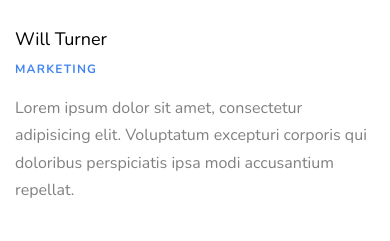
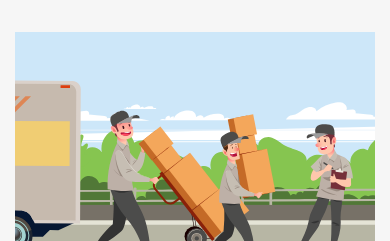
Before and after one commit to masb3/delivery24, a Django app: page / in a window 390 px wide. Shown: the part 5471-5712 px from the top of the page. Run offline with Django 3.2, Linux system fonts and the light colour scheme; parts of the project's set-up code (start-up, migrations or seed data) failed here and were passed over; some libraries are stand-ins or nearby versions; some web fonts are replaced.

Commit message:
landing improved, navbar updated, added imgs

```diff
--- a/delivery24/core/templates/core/index.html
+++ b/delivery24/core/templates/core/index.html
@@ -44,8 +44,10 @@
     </div>
   </div>
 
+
   <div class="site-wrap"  id="home-section">
 
+<!-- NAVBAR SECTION -->
     <div class="site-mobile-menu site-navbar-target">
       <div class="site-mobile-menu-header">
         <div class="site-mobile-menu-close mt-3">
@@ -54,7 +56,6 @@
       </div>
       <div class="site-mobile-menu-body"></div>
     </div>
-
 
     <header class="site-navbar py-4 js-sticky-header site-navbar-target" role="banner">
 
@@ -71,14 +72,15 @@
               <ul class="site-menu main-menu js-clone-nav mr-auto d-none d-lg-block ml-0 pl-0">
                 <li><a href="#home-section" class="nav-link">Home</a></li>
                 <li><a href="#features-section" class="nav-link">Features</a></li>
+                <li><a href="#start-section" class="nav-link"><span class="badge badge-pill badge-success">Get Started</span></a></li>
                 <li class="has-children">
-                  <a href="#start-section" class="nav-link">Get Started</a>
+                  <a href="#partner-section" class="nav-link">Become a Partner</a>
                   <ul class="dropdown arrow-top">
                     <li><a href="#" target="_blank" class="nav-link"><span class="text-primary">More Free Templates</span></a></li>
                     <li><a href="#our-team-section" class="nav-link">Our Team</a></li>
                     <li class="has-children">
                       <a href="#">More Links</a>
-                      <ul class="dropdown">
+                        <ul class="dropdown">
                         <li><a href="#">Menu One</a></li>
                         <li><a href="#">Menu Two</a></li>
                         <li><a href="#">Menu Three</a></li>
@@ -86,7 +88,6 @@
                     </li>
                   </ul>
                 </li>
-                <li><a href="#partner-section" class="nav-link">Become a Partner</a></li>
                 <li><a href="#blog-section" class="nav-link">Blog</a></li>
                 <li><a href="#contact-section" class="nav-link">Contact</a></li>
               </ul>
@@ -100,8 +101,9 @@
       </div>
 
     </header>
+<!-- END NAVBAR SECTION -->
 
-
+<!-- HOME SECTION -->
     <div class="site-blocks-cover" style="overflow: hidden;">
       <div class="container">
         <div class="row align-items-center justify-content-center">
@@ -130,8 +132,9 @@
         </div>
       </div>
     </div>
+<!-- END HOME SECTION -->
 
-
+<!-- FEATURES SECTION -->
     <div class="site-section" id="features-section">
       <div class="container">
         <div class="row mb-5 justify-content-center text-center"  data-aos="fade-up">
@@ -185,8 +188,9 @@
         </div>
       </div>
     </div>
+<!-- END FEATURES SECTION -->
 
-
+<!-- GET STARTED SECTION -->
     <div class="site-section bg-light" id="start-section">
       <div class="container">
         <div class="row mb-5">
@@ -215,134 +219,10 @@
 
       </div>
     </div>
+<!-- END GET STARTED SECTION -->
 
-    <div class="site-section" id="our-team-section">
-      <div class="container">
-        <div class="row mb-5 justify-content-center text-center"  data-aos="fade-up">
-          <div class="col-7 text-center  mb-5">
-            <h2 class="section-title">Our Team</h2>
-            <p class="lead">Lorem ipsum dolor sit amet, consectetur adipisicing elit. Fuga quos quaerat sapiente nam, id vero.</p>
-          </div>
-        </div>
-
-        <div class="row">
-
-          <div class="col-lg-4 col-md-6 mb-4" data-aos="fade-up" data-aos-delay="100">
-            <div class="person">
-              <div class="bio-img">
-                <figure>
-                  <img src="images/person_1.jpg" alt="Image" class="img-fluid">
-                </figure>
-                <div class="social">
-                  <a href="#"><span class="icon-facebook"></span></a>
-                  <a href="#"><span class="icon-twitter"></span></a>
-                  <a href="#"><span class="icon-instagram"></span></a>
-                </div>
-              </div>
-              <h2 class="text-black h1">Cloe Marena</h2>
-              <span class="sub-title d-block mb-3">President</span>
-              <p>Lorem ipsum dolor sit amet, consectetur adipisicing elit. Voluptatum excepturi corporis qui doloribus perspiciatis ipsa modi accusantium repellat.</p>
-            </div>
-          </div>
-
-          <div class="col-lg-4 col-md-6 mb-4" data-aos="fade-up" data-aos-delay="200">
-            <div class="person">
-              <div class="bio-img">
-                <figure>
-                  <img src="images/person_2.jpg" alt="Image" class="img-fluid">
-                </figure>
-                <div class="social">
-                  <a href="#"><span class="icon-facebook"></span></a>
-                  <a href="#"><span class="icon-twitter"></span></a>
-                  <a href="#"><span class="icon-instagram"></span></a>
-                </div>
-              </div>
-              <h2 class="text-black h1">John Rooster</h2>
-              <span class="sub-title d-block mb-3">Marketing</span>
-              <p>Lorem ipsum dolor sit amet, consectetur adipisicing elit. Voluptatum excepturi corporis qui doloribus perspiciatis ipsa modi accusantium repellat.</p>
-
-            </div>
-          </div>
-
-          <div class="col-lg-4 col-md-6 mb-4" data-aos="fade-up" data-aos-delay="300">
-            <div class="person">
-              <div class="bio-img">
-                <figure>
-                  <img src="images/person_3.jpg" alt="Image" class="img-fluid">
-                </figure>
-                <div class="social">
-                  <a href="#"><span class="icon-facebook"></span></a>
-                  <a href="#"><span class="icon-twitter"></span></a>
-                  <a href="#"><span class="icon-instagram"></span></a>
-                </div>
-              </div>
-              <h2 class="text-black h1">Will Turner</h2>
-              <span class="sub-title d-block mb-3">Marketing</span>
-              <p>Lorem ipsum dolor sit amet, consectetur adipisicing elit. Voluptatum excepturi corporis qui doloribus perspiciatis ipsa modi accusantium repellat.</p>
-            </div>
-          </div>
-
-          <div class="col-lg-4 col-md-6 mb-4" data-aos="fade-up">
-            <div class="person">
-              <div class="bio-img">
-                <figure>
-                  <img src="images/person_4.jpg" alt="Image" class="img-fluid">
-                </figure>
-                <div class="social">
-                  <a href="#"><span class="icon-facebook"></span></a>
-                  <a href="#"><span class="icon-twitter"></span></a>
-                  <a href="#"><span class="icon-instagram"></span></a>
-                </div>
-              </div>
-              <h2 class="text-black h1">Nicolas Stainer</h2>
-              <span class="sub-title d-block mb-3">Financing</span>
-              <p>Lorem ipsum dolor sit amet, consectetur adipisicing elit. Voluptatum excepturi corporis qui doloribus perspiciatis ipsa modi accusantium repellat.</p>
-            </div>
-          </div>
-
-          <div class="col-lg-4 col-md-6 mb-4" data-aos="fade-up" data-aos-delay="100">
-            <div class="person">
-              <div class="bio-img">
-                <figure>
-                  <img src="images/person_5.jpg" alt="Image" class="img-fluid">
-                </figure>
-                <div class="social">
-                  <a href="#"><span class="icon-facebook"></span></a>
-                  <a href="#"><span class="icon-twitter"></span></a>
-                  <a href="#"><span class="icon-instagram"></span></a>
-                </div>
-              </div>
-              <h2 class="text-black h1">George Brook</h2>
-              <span class="sub-title d-block mb-3">Founder</span>
-              <p>Lorem ipsum dolor sit amet, consectetur adipisicing elit. Voluptatum excepturi corporis qui doloribus perspiciatis ipsa modi accusantium repellat.</p>
-            </div>
-          </div>
-
-          <div class="col-lg-4 col-md-6 mb-4" data-aos="fade-up" data-aos-delay="200">
-            <div class="person">
-              <div class="bio-img">
-                <figure>
-                  <img src="images/person_6.jpg" alt="Image" class="img-fluid">
-                </figure>
-                <div class="social">
-                  <a href="#"><span class="icon-facebook"></span></a>
-                  <a href="#"><span class="icon-twitter"></span></a>
-                  <a href="#"><span class="icon-instagram"></span></a>
-                </div>
-              </div>
-              <h2 class="text-black h1">Emely Hopson</h2>
-              <span class="sub-title d-block mb-3">Marketing</span>
-              <p>Lorem ipsum dolor sit amet, consectetur adipisicing elit. Voluptatum excepturi corporis qui doloribus perspiciatis ipsa modi accusantium repellat.</p>
-
-            </div>
-          </div>
-
-        </div>
-      </div>
-    </div>
-
-
-    <div class="site-section bg-light" id="partner-section">
+<!-- BECOME PARTNER SECTION -->
+    <div class="site-section" id="partner-section">
       <div class="container">
         <div class="row mb-5">
           <div class="col-12 text-center">
@@ -351,7 +231,7 @@
         </div>
         <div class="row mb-5">
           <div class="col-lg-6" data-aos="fade-right">
-            <img src="images/undraw_bookmarks_r6up.svg" alt="Image" class="img-fluid">
+            <img src="{% static 'core/images/partner_section_img1.svg' %}" alt="Image" class="img-fluid">
           </div>
           <div class="col-lg-5 ml-auto pl-lg-5">
             <h2 class="text-black mb-4 h3 font-weight-bold">Our Mission</h2>
@@ -368,8 +248,10 @@
 
       </div>
     </div>
+<!-- END BECOME PARTNER SECTION -->
 
-    <div class="site-section" id="blog-section">
+<!-- BLOG SECTION -->
+    <div class="site-section bg-light" id="blog-section">
       <div class="container">
         <div class="row mb-5">
           <div class="col-12 text-center">
@@ -380,7 +262,7 @@
         <div class="row">
           <div class="col-md-6 col-lg-4 mb-4 mb-lg-4">
             <div class="h-entry">
-              <img src="images/img_1.jpg" alt="Image" class="img-fluid">
+              <img src="{% static 'core/images/blog_section_img1.svg' %}" alt="Image" class="img-fluid">
               <h2><a href="#">Make Your Business More Profitable</a></h2>
               <div class="meta mb-4">Ham Brook <span class="mx-2">&bullet;</span> Jan 18, 2019<span class="mx-2">&bullet;</span> <a href="#">News</a></div>
               <p>Lorem ipsum dolor sit amet consectetur adipisicing elit. Natus eligendi nobis ea maiores sapiente veritatis reprehenderit suscipit quaerat rerum voluptatibus a eius.</p>
@@ -389,7 +271,7 @@
           </div>
           <div class="col-md-6 col-lg-4 mb-4 mb-lg-4">
             <div class="h-entry">
-              <img src="images/img_2.jpg" alt="Image" class="img-fluid">
+              <img src="{% static 'core/images/blog_section_img2.svg' %}" alt="Image" class="img-fluid">
               <h2><a href="#">Make Your Business More Profitable</a></h2>
               <div class="meta mb-4">James Phelps <span class="mx-2">&bullet;</span> Jan 18, 2019<span class="mx-2">&bullet;</span> <a href="#">News</a></div>
               <p>Lorem ipsum dolor sit amet consectetur adipisicing elit. Natus eligendi nobis ea maiores sapiente veritatis reprehenderit suscipit quaerat rerum voluptatibus a eius.</p>
@@ -398,7 +280,7 @@
           </div>
           <div class="col-md-6 col-lg-4 mb-4 mb-lg-4">
             <div class="h-entry">
-              <img src="images/img_3.jpg" alt="Image" class="img-fluid">
+              <img src="{% static 'core/images/blog_section_img3.svg' %}" alt="Image" class="img-fluid">
               <h2><a href="#">Make Your Business More Profitable</a></h2>
               <div class="meta mb-4">James Phelps <span class="mx-2">&bullet;</span> Jan 18, 2019<span class="mx-2">&bullet;</span> <a href="#">News</a></div>
               <p>Lorem ipsum dolor sit amet consectetur adipisicing elit. Natus eligendi nobis ea maiores sapiente veritatis reprehenderit suscipit quaerat rerum voluptatibus a eius.</p>
@@ -409,7 +291,9 @@
         </div>
       </div>
     </div>
+<!-- END BLOG SECTION -->
 
+<!-- CONTACT SECTION -->
     <div class="site-section bg-image2 overlay" id="contact-section" style="background-image: url({% static 'core/images/footer_bg.png' %});">
       <div class="container">
         <div class="row mb-5">
@@ -474,7 +358,9 @@
 
       </div>
     </div>
+<!-- END CONTACT SECTION -->
 
+<!-- FOOTER SECTION -->
     <div class="footer py-5 text-center">
       <div class="container">
         <div class="row mb-5">
@@ -500,6 +386,7 @@
       </div>
     </div>
   </div> <!-- .site-wrap -->
+<!-- END FOOTER SECTION -->
 
   <script src="{% static 'core/js/jquery-3.3.1.min.js' %}"></script>
   <script src="{% static 'core/js/jquery-ui.js' %}"></script>
```
Also changed, not shown: delivery24/core/static/core/images/blog_section_img1.svg (added), delivery24/core/static/core/images/blog_section_img1_1.svg (added), delivery24/core/static/core/images/blog_section_img2.svg (added), delivery24/core/static/core/images/blog_section_img3.svg (added), delivery24/core/static/core/images/partner_section_img1.svg (added), delivery24/core/static/core/images/svg_1.svg (added).
